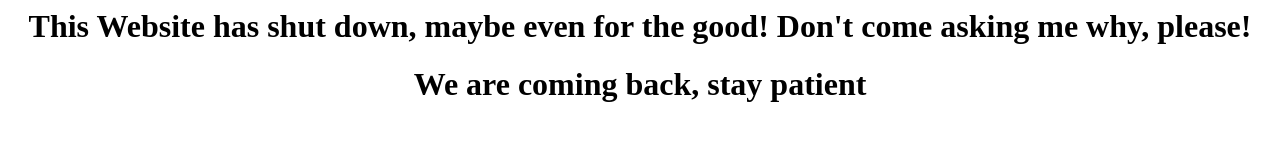
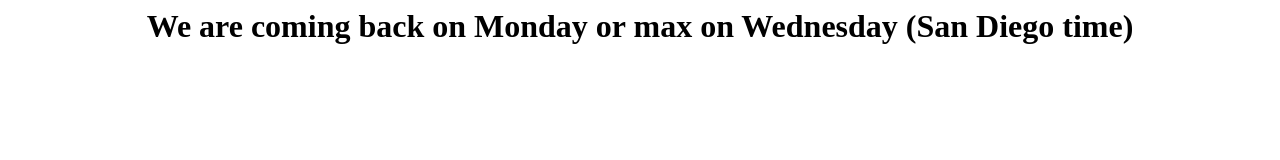
Before and after one commit to infmapi/Infmapiuser.github.io, a plain HTML site: page index.html in a window 1280 px wide. Drawn offline with Linux system fonts and the light colour scheme.

Commit message:
Update index.html

```diff
--- a/index.html
+++ b/index.html
@@ -1,7 +1,4 @@
 
 <center>
-<h1>This Website has shut down, maybe even for the good! Don't come asking me why, please! </h1>
+<h1>We are coming back on Monday or max on Wednesday (San Diego time) </h1>
 </center>
-<center>
-<h1>We are coming back, stay patient</h1>
-</center>
```
